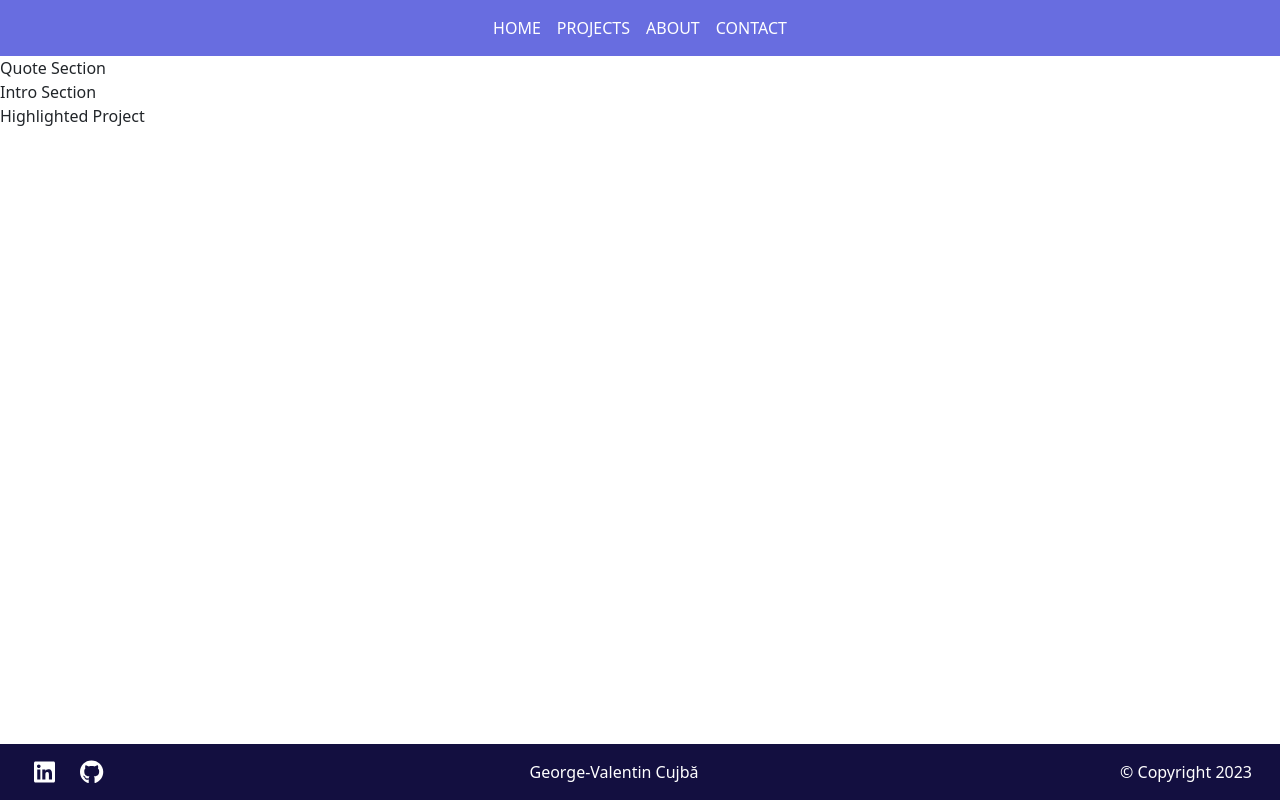
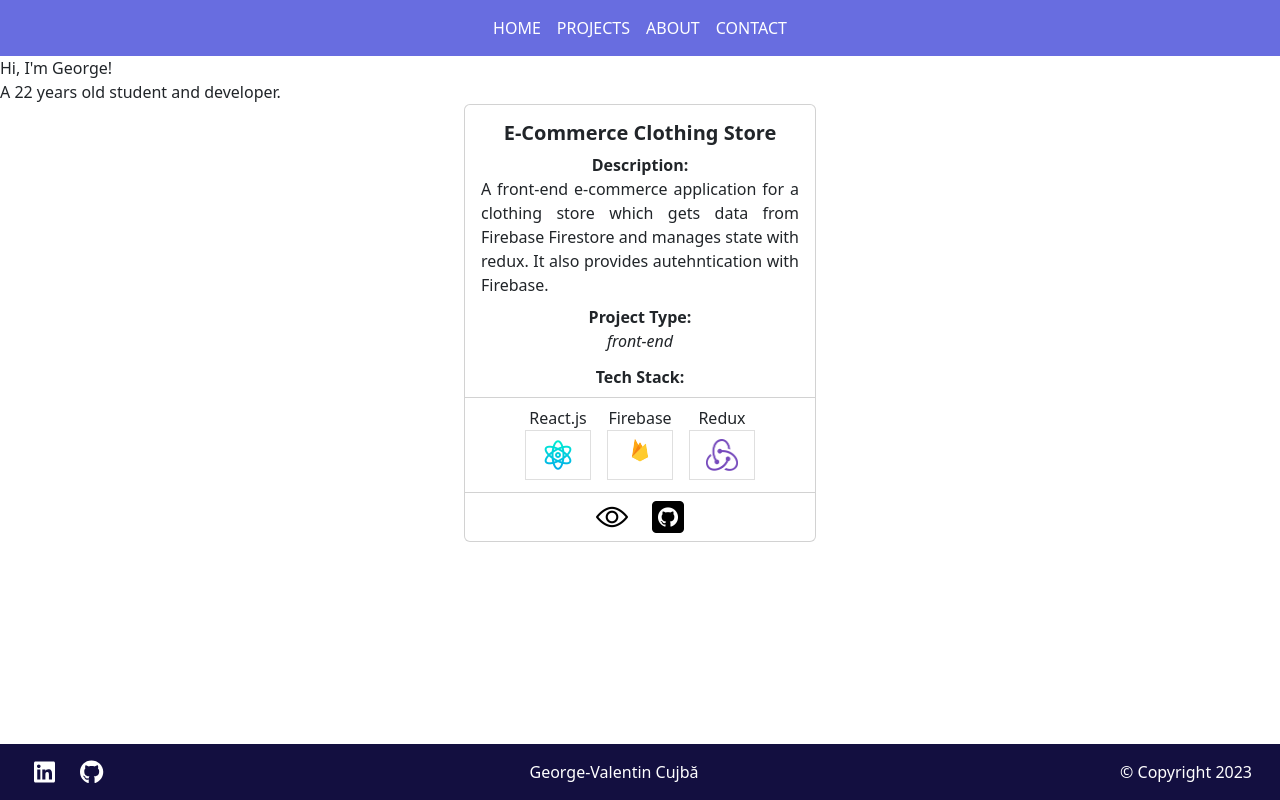
Before and after one commit to GeorgeValentin/WebPortfolio, a React (Create React App) app in the folder client-app/: page / in a window 1280 px wide. Built offline with nearby package versions, Linux system fonts and the light colour scheme.

Commit message:
Start working on the Home Page

```diff
--- a/client-app/src/app/components/project-card/ProjectCard.component.jsx
+++ b/client-app/src/app/components/project-card/ProjectCard.component.jsx
@@ -3,7 +3,7 @@ import TechStack from "../tech-stack/TechStack.component";
 import "./ProjectCard.styles.scss";
 
 const ProjectCard = ({ project }) => {
-  const { name, description, projectType, appLink, codeRepoLink, techStack } =
+  const { name, description, projectType, techStack, appLink, codeRepoLink } =
     project;
 
   return (
--- a/client-app/src/app/components/tech-stack/TechStack.component.jsx
+++ b/client-app/src/app/components/tech-stack/TechStack.component.jsx
@@ -10,15 +10,15 @@ const TechStack = ({ techStack }) => {
 
       <div className="list-group list-group-flush justify-content-center flex-column">
         <div className="d-flex justify-content-center flex-row gap-3 flex-wrap">
-          {techStack.map((techStack, index) => {
+          {techStack.map((stack, index) => {
             return (
               <div
                 className="d-flex flex-column justify-content-center align-items-center"
                 key={index}
               >
-                <div>{Object.keys(techStack)}</div>
+                <div>{Object.keys(stack)}</div>
 
-                {Object.values(techStack).map((logoValue, index) => {
+                {Object.values(stack).map((logoValue, index) => {
                   return (
                     <div className="list-group-item" key={index}>
                       <LogoContainer logoValue={logoValue} />
--- a/client-app/src/app/pages/home/HomePage.page.jsx
+++ b/client-app/src/app/pages/home/HomePage.page.jsx
@@ -1,11 +1,19 @@
+import { useState } from "react";
+import { projects } from "../../utils/projectsData";
+import ProjectCard from "../../components/project-card/ProjectCard.component";
+
 const HomePage = () => {
+  const [project] = useState(projects[1]);
+
   return (
     <div className="mt-5 pt-2">
-      <div>Quote Section</div>
+      <div>Hi, I'm George!</div>
 
-      <div>Intro Section</div>
+      <div>A 22 years old student and developer.</div>
 
-      <div>Highlighted Project</div>
+      <div className="d-flex justify-content-center">
+        <ProjectCard project={project} />
+      </div>
     </div>
   );
 };
--- a/client-app/src/app/pages/projects/ProjectsPage.page.jsx
+++ b/client-app/src/app/pages/projects/ProjectsPage.page.jsx
@@ -1,12 +1,11 @@
+import { Fragment } from "react";
+
 import { projects } from "../../utils/projectsData";
 import ProjectCard from "../../components/project-card/ProjectCard.component";
-import { Fragment } from "react";
 
 const ProjectsPage = () => {
   return (
     <Fragment>
-      {/* <h2 className="text-center ">These are my projects</h2> */}
-
       <div className="projects-page-container d-flex justify-content-center align-items-center flex-wrap gap-4 pt-5 pb-4 mt-5 px-0 mb-5">
         {projects.map((project, index) => {
           return (
--- a/client-app/src/app/utils/projectsData.js
+++ b/client-app/src/app/utils/projectsData.js
@@ -14,6 +14,7 @@ import {
 
 export const projects = [
   {
+    id: 1,
     name: "Interactive Library Website",
     description:
       "A Single Page Application that showcases visually and with some animations how a Library would look like. This app the focuses on aspect rather than functionality.",
@@ -24,6 +25,7 @@ export const projects = [
       "https://github.com/GeorgeValentin/Interactive-Library-Website",
   },
   {
+    id: 2,
     name: "E-Commerce Clothing Store",
     description:
       "A front-end e-commerce application for a clothing store which gets data from Firebase Firestore and manages state with redux. It also provides autehntication with Firebase.",
@@ -37,6 +39,7 @@ export const projects = [
     codeRepoLink: "https://github.com/GeorgeValentin/E-Commerce_Clothing_Store",
   },
   {
+    id: 3,
     name: "Human Capital Management API",
     description:
       "A back-end API application that facilitates access to data from a SQL Server database that I have created and all manipulation operations.",
@@ -50,6 +53,7 @@ export const projects = [
     codeRepoLink: "https://github.com/GeorgeValentin/HumanCapitalManagementAPI",
   },
   {
+    id: 4,
     name: "Human Capital Management",
     description:
       "This front-end app uses the HumanCapitalManagement API to showcase that data alongside the operations the API provides in an User Interface.",
@@ -63,6 +67,7 @@ export const projects = [
     codeRepoLink: "https://github.com/GeorgeValentin/HumanCapitalManagementUI",
   },
   {
+    id: 5,
     name: "Car Service",
     description:
       "A full-stack application built with MVC that allows the user to manage his information when it comes to his cars at a service and make appointments.",
```
